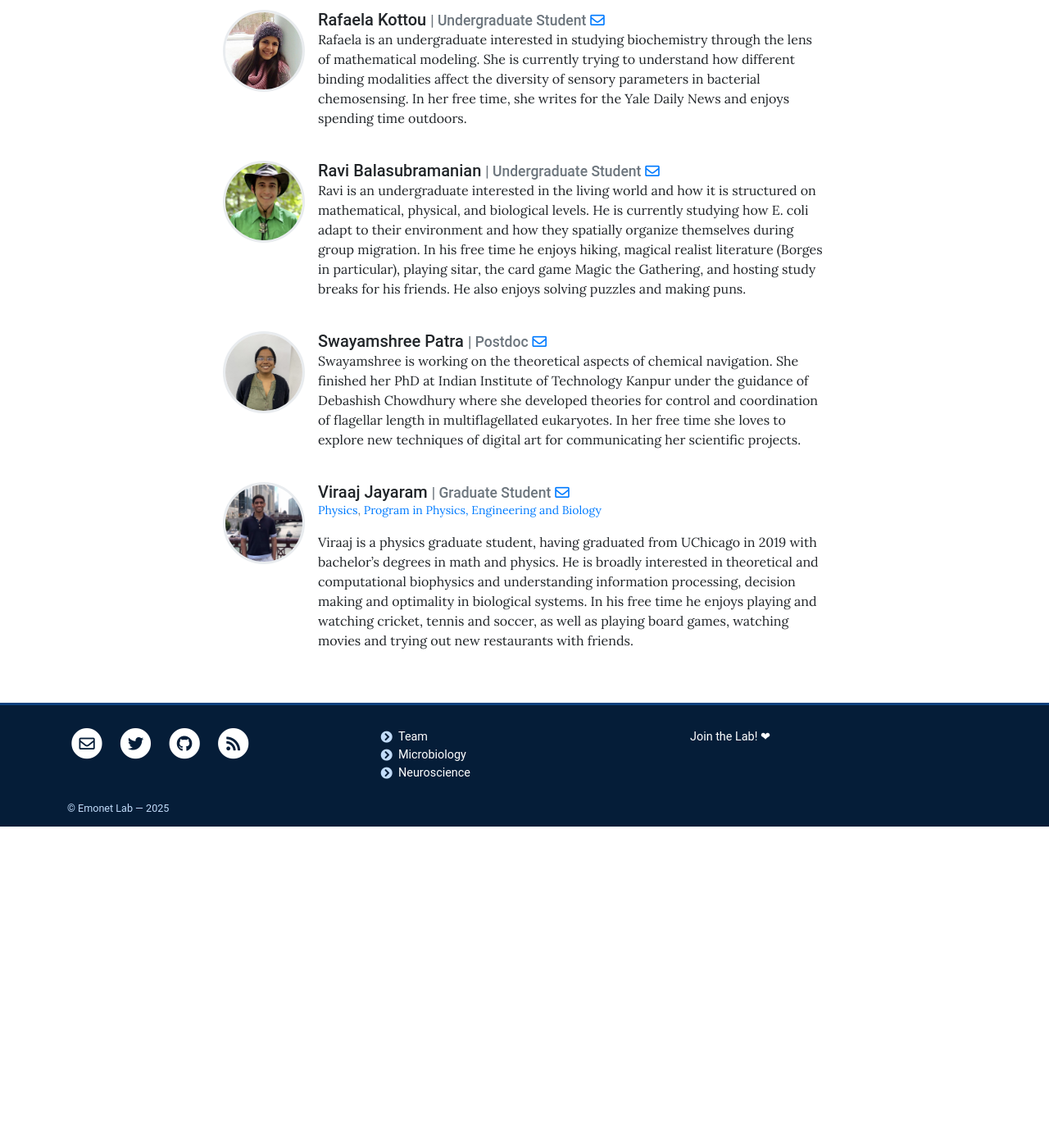
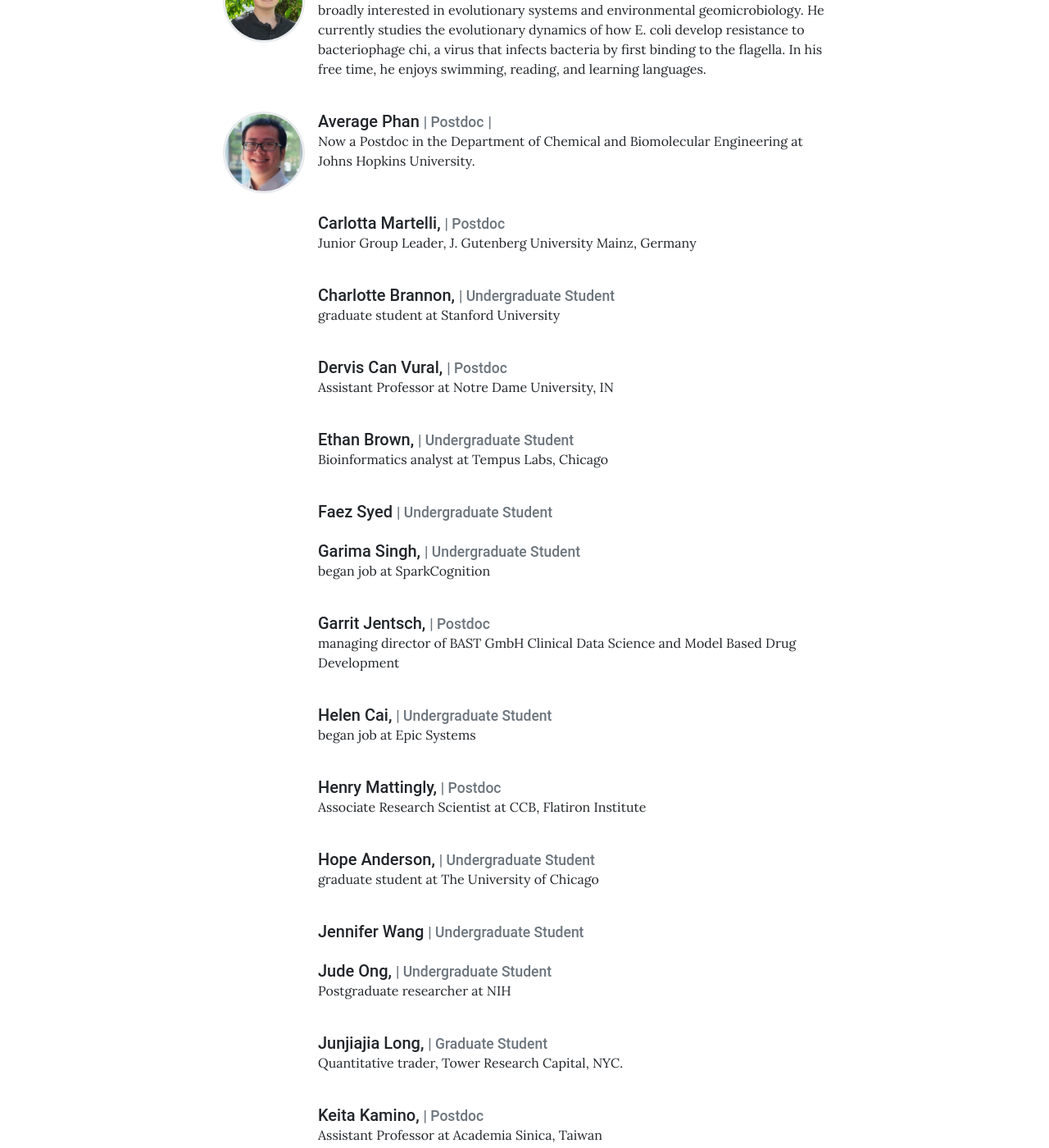
Before and after one commit to emonetlab/emonetlab, a Jekyll site: the page built from pages/alumni.md, in a window 1280 px wide and 1400 px high, scrolled down 1280 px. Shown: the whole window at 82% size. Built offline with Jekyll 4.4.1, drawn with Linux system fonts in a browser that asks for light colours; before the commit the page ends 2288 px from its top, so only the background shows below that; some of the changed text lies outside the part shown.

Commit message:
legacy alumni

```diff
--- a/_data/alumni.yml
+++ b/_data/alumni.yml
@@ -1,3 +1,4 @@
+
 - name: Aarti Sehdev
   when: "2020-2023"
   role: Postdoc
@@ -46,7 +47,6 @@
     Austin is an undergraduate student majoring in Earth and Planetary Sciences. He is broadly interested in evolutionary systems and environmental geomicrobiology. He currently studies the evolutionary dynamics of how E. coli develop resistance to bacteriophage chi, a virus that infects bacteria by first binding to the flagella. In his free time, he enjoys swimming, reading, and learning languages.
   email: austin.theroux@yale.edu
 
-
 - name: Rafaela Kottou
   role: Undergraduate Student
   when: "2021-2023"
@@ -55,7 +55,6 @@
     Rafaela is an undergraduate interested in studying biochemistry through the lens of mathematical modeling. She is currently trying to understand how different binding modalities affect the diversity of sensory parameters in bacterial chemosensing. In her free time, she writes for the Yale Daily News and enjoys spending time outdoors.
   email: rafaela.kottou@yale.edu
 
-
 - name: Ravi Balasubramanian
   role: Undergraduate Student
   when: "2023-2024"
@@ -63,7 +62,6 @@
   description: >
     Ravi is an undergraduate interested in the living world and how it is structured on mathematical, physical, and biological levels. He is currently studying how E. coli adapt to their environment and how they spatially organize themselves during group migration. In his free time he enjoys hiking, magical realist literature (Borges in particular), playing sitar, the card game Magic the Gathering, and hosting study breaks for his friends. He also enjoys solving puzzles and making puns.
   email: ravi.balasubramanian@yale.edu
-
 
 - name: Viraaj Jayaram
   role: Graduate Student
@@ -75,7 +73,6 @@
     Viraaj is a physics graduate student, having graduated from UChicago in 2019 with bachelor's degrees in math and physics. He is broadly interested in theoretical and computational biophysics and understanding information processing, decision making and optimality in biological systems. In his free time he enjoys playing and watching cricket, tennis and soccer, as well as playing board games, watching movies and trying out new restaurants with friends.
   email: viraaj.jayaram@yale.edu
 
-
 - name: Swayamshree Patra
   role: Postdoc
   when: "2022-2024"
@@ -83,3 +80,214 @@
   description: >
     Swayamshree is working on the theoretical aspects of chemical navigation. She finished her PhD at Indian Institute of Technology Kanpur under the guidance of Debashish Chowdhury where she developed theories for control and coordination of flagellar length in multiflagellated eukaryotes. In her free time she loves to explore new techniques of digital art for communicating her scientific projects.
   email: swayamshree.patra@yale.edu
+
+- name: Swayamshree Patra
+  role: "Postdoc"
+
+- name: Henry Mattingly,
+  role: "Postdoc"
+  description: > # Can be Markdown
+    Associate Research Scientist at CCB, Flatiron Institute
+
+- name: Keita Kamino,
+  role: "Postdoc"
+  description: > # Can be Markdown
+    Assistant Professor at Academia Sinica, Taiwan
+
+- name: Artur Wachtel
+  role: "Postdoc"
+
+- name: Adam Waite,
+  role: "Postdoc"
+  description: > # Can be Markdown
+    Research Specialist at Calico Labs
+
+- name: Amitaba Nandi,
+  role: "Postdoc"
+  description: > # Can be Markdown
+    Assistant Professor at IIT, Bombay, India
+
+- name: Carlotta Martelli,
+  role: "Postdoc"
+  description: > # Can be Markdown
+    Junior Group Leader, J. Gutenberg University Mainz, Germany
+
+- name: Dervis Can Vural,
+  role: "Postdoc"
+  description: > # Can be Markdown
+    Assistant Professor at Notre Dame University, IN
+
+- name: Garrit Jentsch,
+  role: "Postdoc"
+  description: > # Can be Markdown
+    managing director of BAST GmbH Clinical Data Science and Model Based Drug Development
+
+- name: Oleksii Sliusarenko,
+  role: "Postdoc"
+  description: > # Can be Markdown
+    Quant researcher at a quantitative hedge fund
+
+- name: Roger Alexander,
+  role: "Postdoc"
+  description: > # Can be Markdown
+    Senior Research Scientist, Pacific Northwest Diabetes Research, Seattle
+
+- name: Xiongfei Fu,
+  role: "Postdoc"
+  description: > # Can be Markdown
+    Assistant Professor, Shenzhen Institute of Advanced Technology, The Chinese Academy of Sciences, Shenzhen, China
+
+- name: Yann Dufour,
+  role: "Postdoc"
+  description: > # Can be Markdown
+    Assistant Professor at Michigan State University, Lansing, MI
+
+- name: Setsu Kato,
+  role: "Postdoc"
+  description: > # Can be Markdown
+    Assistant Professor at Hiroshima University, Japan
+
+- name: Viraaj Jayaram,
+  role: "Graduate Student"
+  description: > # Can be Markdown
+    Machine Learning Engineer, Schrödinger, NYC.
+
+- name: Junjiajia Long,
+  role: "Graduate Student"
+  description: > # Can be Markdown
+    Quantitative trader, Tower Research Capital, NYC.
+
+- name: Michael Sneddon,
+  role: "Graduate Student"
+  description: > # Can be Markdown
+    Director of Scientific Computing at Predicine
+
+- name: Nicholas Frankel,
+  role: "Graduate Student"
+  description: > # Can be Markdown
+    Postdoc with Wendell Lim at UCSF, San Francisco, CA
+
+- name: Srinivas Gorur-Shandilya,
+  role: "Graduate Student"
+  description: > # Can be Markdown
+    Postdoc with Eve Marder, Brandeis University
+
+- name: William Pontius,
+  role: "Graduate Student"
+  description: > # Can be Markdown
+    Software Engineer, Mighty.com, New York City
+
+- name: Tomas Lamot,
+  role: "Postgraduate Student"
+  description: > # Can be Markdown
+    Graduate student at University of Namur in Belgium
+
+- name: Luca Rappez,
+  role: "Postgraduate Student"
+  description: > # Can be Markdown
+    Graduate student at EMBL Heidelberg, Germany
+
+- name: Noah Olsman,
+  role: "Postgraduate Student"
+  description: > # Can be Markdown
+    Graduate student at Caltech, Pasadena CA
+
+- name: Pedro Cisneros,
+  role: "Postgraduate Student"
+  description: > # Can be Markdown
+    Graduate student at UCSB, Santa Barbara CA
+
+- name: Sébastien Gillet,
+  role: "Postgraduate Student"
+  description: > # Can be Markdown
+    Graduate student at University of Namur, Belgium
+
+- name: Luis Hernandez-Nuñes,
+  role: "Postgraduate Student"
+  description: > # Can be Markdown
+    Graduate student at Harvard, Cambridge MA
+
+- name: Agastya Rana
+  role: "Undergraduate Student"
+
+- name: Will Rosenbluth,
+  role: "Undergraduate Student"
+  description: > # Can be Markdown
+    Nuclear Engineer at Naval Reactors, Washington DC
+
+- name: Rafaela Kottou,
+  role: "Undergraduate Student"
+  description: > # Can be Markdown
+    Analyst, Cornerstone Research
+
+- name: Ravi Balasubramanian,
+  role: "Undergraduate Student"
+  description: > # Can be Markdown
+    Graduate student at Princeton University
+
+- name: Ethan Brown,
+  role: "Undergraduate Student"
+  description: > # Can be Markdown
+    Bioinformatics analyst at Tempus Labs, Chicago
+
+- name: Jude Ong,
+  role: "Undergraduate Student"
+  description: > # Can be Markdown
+    Postgraduate researcher at NIH
+
+- name: Garima Singh,
+  role: "Undergraduate Student"
+  description: > # Can be Markdown
+    began job at SparkCognition
+
+- name: Helen Cai,
+  role: "Undergraduate Student"
+  description: > # Can be Markdown
+    began job at Epic Systems
+
+- name: Hope Anderson,
+  role: "Undergraduate Student"
+  description: > # Can be Markdown
+    graduate student at The University of Chicago
+
+- name: Charlotte Brannon,
+  role: "Undergraduate Student"
+  description: > # Can be Markdown
+    graduate student at Stanford University
+
+- name: Adam Fine,
+  role: "Undergraduate Student"
+  description: > # Can be Markdown
+     graduate student at University of Chicago physics
+
+- name: Megan Ayers,
+  role: "Undergraduate Student"
+  description: > # Can be Markdown
+    graduate student at Yale University
+
+- name: Mattia Mahmoud,
+  role: "Undergraduate Student"
+  description: > # Can be Markdown
+    undergraduate at Harvard University
+
+- name: Abhishek Sethi
+  role: "Undergraduate Student"
+
+- name: Adam Bildersee,
+  role: "Undergraduate Student"
+  description: > # Can be Markdown
+    software engineer at Google[x]
+
+- name: Faez Syed
+  role: "Undergraduate Student"
+
+- name: Jennifer Wang
+  role: "Undergraduate Student"
+
+- name: Michael Weiner,
+  role: "Undergraduate Student"
+  description: > # Can be Markdown
+    Graduate student Cornell University
+
+- name: Tobias Holden
+  role: "Undergraduate Student"
```
